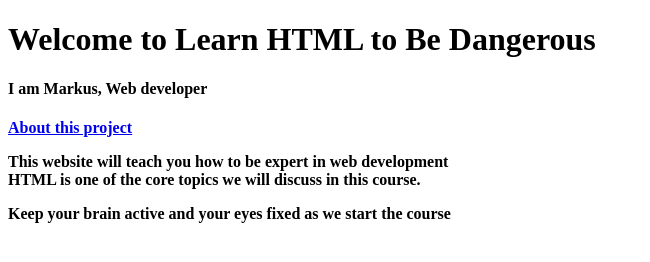
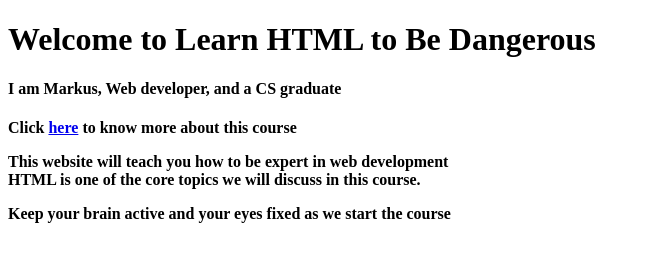
Before and after one commit to nyiburi/learnWebDev, a plain HTML site: page index.html in a window 1280 px wide. Shown: the whole page, without its empty margins (0-650 px from the left). Drawn offline with Linux system fonts and the light colour scheme.

Commit message:
Make little changes to header and the first paragraph

```diff
--- a/index.html
+++ b/index.html
@@ -5,8 +5,8 @@
 	</head>
 	<body>
 		<h1>Welcome to Learn HTML to Be Dangerous</h1>
-		<h4>I am Markus, Web developer<h4>
-		<a href="about.html">About this project</a>
+		<h4>I am Markus, Web developer, and a CS graduate<h4>
+		<p> Click <a href="about.html">here</a> to know more about this course</p>
 		<p>This website will teach you how to be expert in web development <br>
 		HTML is one of the core topics we will discuss in this course.</p>
 		<p>Keep your brain active and your eyes fixed as we start the course</p>
```
